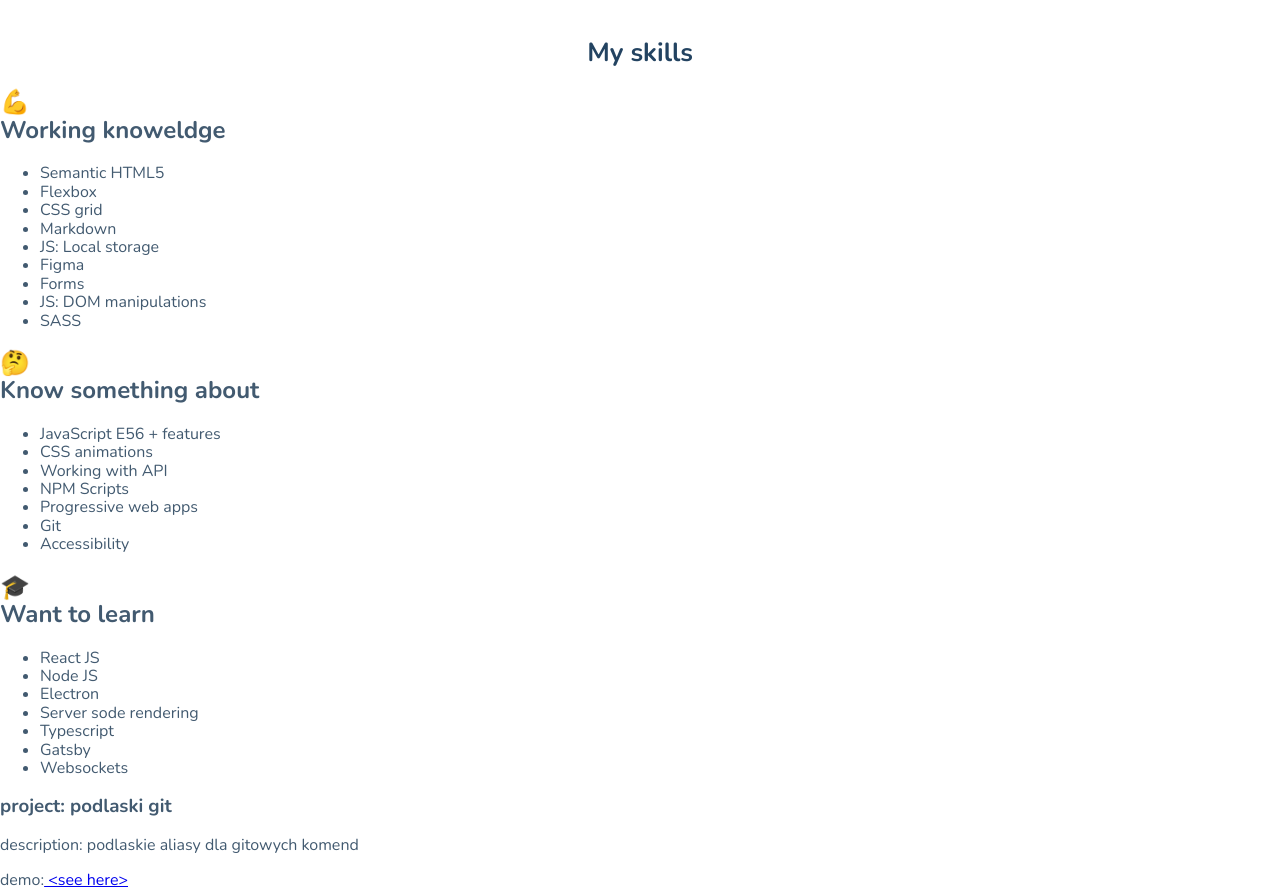
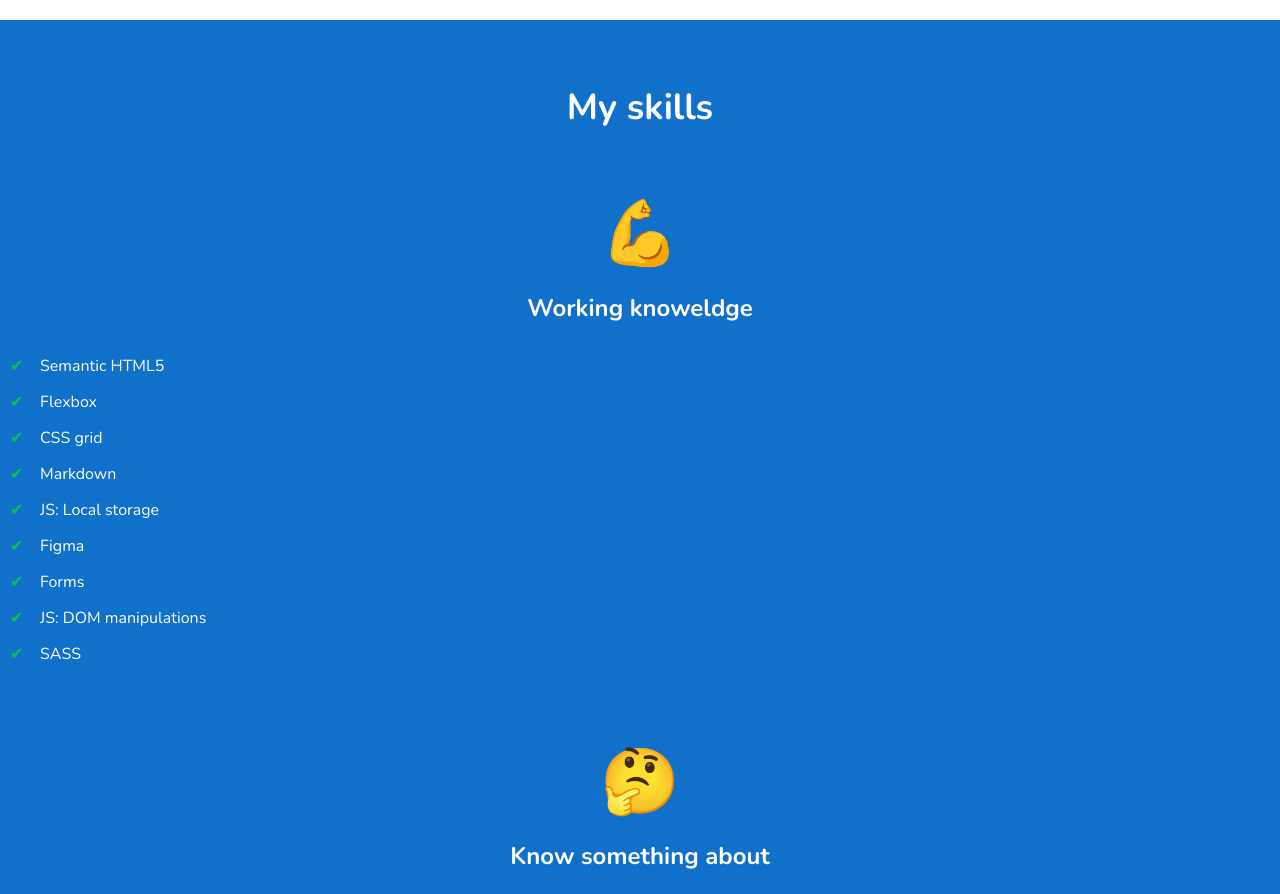
Before and after one commit to gorskimarcin8/gorskimarcin8.github.io, a website built with webpack: page src/pages/index.html in a window 1280 px wide. Shown: the part 700-1594 px from the top of the page. Built offline with nearby package versions, Linux system fonts and the light colour scheme.

Commit message:
skills section styled

```diff
--- a/src/pages/index.html
+++ b/src/pages/index.html
@@ -45,8 +45,8 @@
       </section>
       <section class="skills">
         <h1 class="skills__header">My skills</h1>
-        <section class="skills_section">
-          <h2>💪<br />Working knoweldge</h2>
+        <section class="skills__section">
+          <h2 class="skills__title"><span class="skills__title--emoji">💪</span>Working knoweldge</h2>
           <ul>
             <li>Semantic HTML5</li>
             <li>Flexbox</li>
@@ -59,8 +59,8 @@
             <li>SASS</li>
           </ul>
         </section>
-        <section class="skills_section">
-          <h2>🤔<br />Know something about</h2>
+        <section class="skills__section">
+          <h2 class="skills__title" ><span class="skills__title--emoji">🤔</span>Know something about</h2>
           <ul>
             <li>JavaScript E56 + features</li>
             <li>CSS animations</li>
@@ -71,8 +71,8 @@
             <li>Accessibility</li>
           </ul>
         </section>
-        <section class="skills_section">
-          <h2>🎓<br />Want to learn</h2>
+        <section class="skills__section">
+          <h2 class="skills__title"><span class="skills__title--emoji">🎓</span>Want to learn</h2>
           <ul>
             <li>React JS</li>
             <li>Node JS</li>
--- a/src/scss/main.scss
+++ b/src/scss/main.scss
@@ -2,6 +2,8 @@
 @import url("https://fonts.googleapis.com/css2?family=Nunito:wght@300;600;700&family=Roboto+Mono:wght@400;700&display=swap");
 @import "_variables";
 @import "modules/hero.scss";
+@import "modules/skills.scss";
+
 
 html {
   box-sizing: border-box;
@@ -39,3 +41,7 @@ h1 {
   font-size: 20px;
   margin: 48px auto;
 }
+
+main > section {
+  padding: 64px 16px 88px 16px;
+}
--- a/src/scss/modules/hero.scss
+++ b/src/scss/modules/hero.scss
@@ -1,10 +1,10 @@
 .hero {
-  height: 720px;
-  padding: 74px 16px;
+  min-height: 720px;
   &__welcome--container {
     display: none;
   }
   &__image--container {
+    margin-top: 24px;
     display: flex;
     align-items: center;
     justify-content: center;
--- /dev/null
+++ b/src/scss/modules/skills.scss
@@ -0,0 +1,44 @@
+.skills {
+  background-color: $blue;
+  color: $white;
+  &__header {
+    color: $white;
+    line-height: 48px;
+    font-size: 36px;
+    margin: 0 auto;
+  }
+  &__section {
+    text-align: center;
+    padding:2px;
+  }
+  &__title {
+    font-size: 24px;
+    line-height: 44px;
+    margin: 0 auto 8px auto;
+  }
+  &__title--emoji {
+    display: block;
+    font-size: 64px;
+    line-height: 72px;
+    margin-bottom: 16px;
+    margin-top: 64px;
+  }
+}
+
+ul {
+  margin-top: 24px;
+  margin-bottom: 0;
+  padding-inline-start: 22px;
+}
+
+ul li::marker {
+  content: "✔    ";
+  color: #06C847;
+  }
+
+li {
+  text-align: left;
+  font-size: 16px;
+  line-height: 24px;
+  margin: 12px 0px;
+}
```
